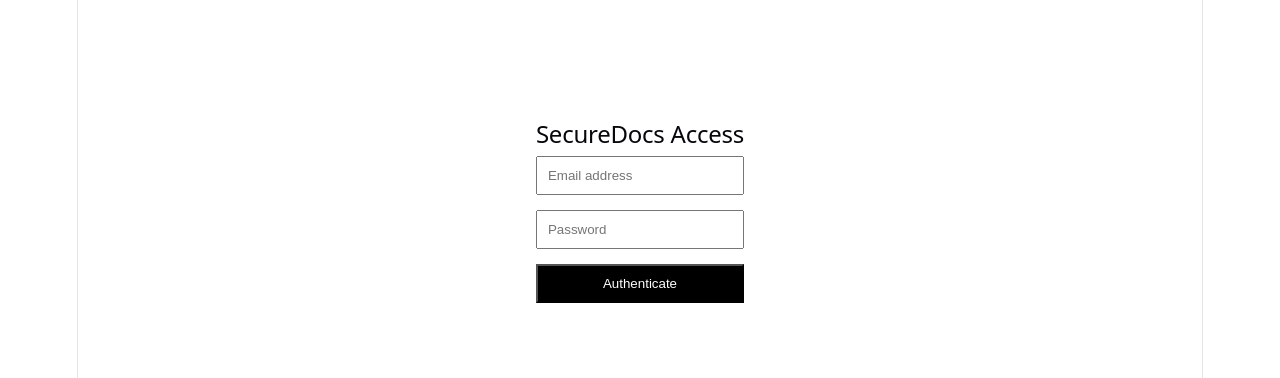
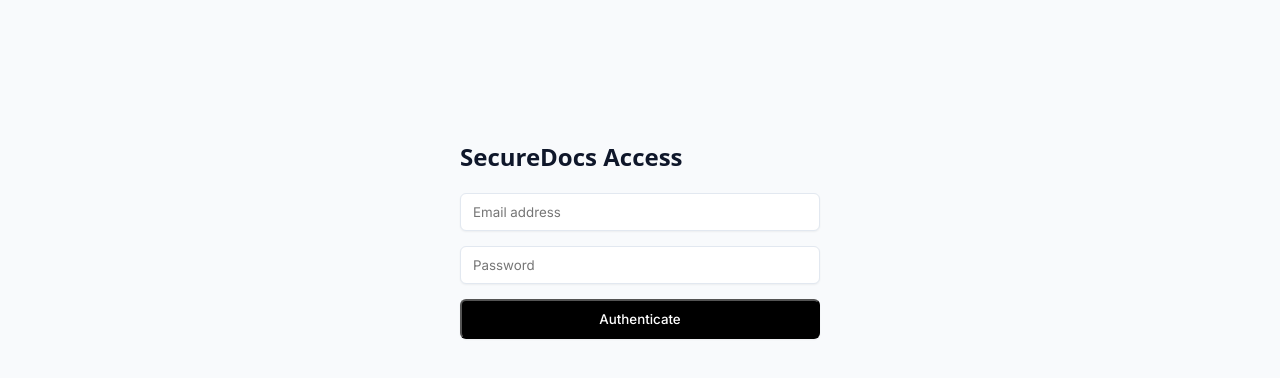
Before and after one commit to BalaChennaReddy-Dev/securedocs, a React (Vite) app in the folder frontend/: page /login in a window 1280 px wide. Shown: the top 378 px of the page. Built offline with nearby package versions, Linux system fonts and the light colour scheme.

Commit message:
UI Polish: Added modern Inter font and structural CSS overrides

```diff
--- a/frontend/src/index.css
+++ b/frontend/src/index.css
@@ -1,111 +1,111 @@
+@import url('https://fonts.googleapis.com/css2?family=Inter:wght@400;500;600;700&display=swap');
+
 :root {
-  --text: #6b6375;
-  --text-h: #08060d;
-  --bg: #fff;
-  --border: #e5e4e7;
-  --code-bg: #f4f3ec;
-  --accent: #aa3bff;
-  --accent-bg: rgba(170, 59, 255, 0.1);
-  --accent-border: rgba(170, 59, 255, 0.5);
-  --social-bg: rgba(244, 243, 236, 0.5);
-  --shadow:
-    rgba(0, 0, 0, 0.1) 0 10px 15px -3px, rgba(0, 0, 0, 0.05) 0 4px 6px -2px;
-
-  --sans: system-ui, 'Segoe UI', Roboto, sans-serif;
-  --heading: system-ui, 'Segoe UI', Roboto, sans-serif;
-  --mono: ui-monospace, Consolas, monospace;
-
-  font: 18px/145% var(--sans);
-  letter-spacing: 0.18px;
-  color-scheme: light dark;
-  color: var(--text);
-  background: var(--bg);
-  font-synthesis: none;
-  text-rendering: optimizeLegibility;
-  -webkit-font-smoothing: antialiased;
-  -moz-osx-font-smoothing: grayscale;
-
-  @media (max-width: 1024px) {
-    font-size: 16px;
-  }
+  --bg-color: #f8fafc;      /* Tailwind slate-50 */
+  --surface: #ffffff;
+  --border: #e2e8f0;        /* Tailwind slate-200 */
+  --text-main: #0f172a;     /* Tailwind slate-900 */
+  --text-muted: #64748b;    /* Tailwind slate-500 */
+  --primary: #0f172a;       /* Dark mode aesthetic */
+  --primary-hover: #334155;
+  --radius: 8px;
+  --shadow-sm: 0 1px 2px 0 rgb(0 0 0 / 0.05);
+  --shadow-md: 0 4px 6px -1px rgb(0 0 0 / 0.1), 0 2px 4px -2px rgb(0 0 0 / 0.1);
 }
 
-@media (prefers-color-scheme: dark) {
-  :root {
-    --text: #9ca3af;
-    --text-h: #f3f4f6;
-    --bg: #16171d;
-    --border: #2e303a;
-    --code-bg: #1f2028;
-    --accent: #c084fc;
-    --accent-bg: rgba(192, 132, 252, 0.15);
-    --accent-border: rgba(192, 132, 252, 0.5);
-    --social-bg: rgba(47, 48, 58, 0.5);
-    --shadow:
-      rgba(0, 0, 0, 0.4) 0 10px 15px -3px, rgba(0, 0, 0, 0.25) 0 4px 6px -2px;
-  }
-
-  #social .button-icon {
-    filter: invert(1) brightness(2);
-  }
+* {
+  box-sizing: border-box;
 }
 
 body {
   margin: 0;
+  font-family: 'Inter', system-ui, -apple-system, sans-serif;
+  background-color: var(--bg-color);
+  color: var(--text-main);
+  -webkit-font-smoothing: antialiased;
 }
 
-#root {
-  width: 1126px;
-  max-width: 100%;
-  margin: 0 auto;
-  text-align: center;
-  border-inline: 1px solid var(--border);
-  min-height: 100svh;
-  display: flex;
-  flex-direction: column;
-  box-sizing: border-box;
+/* Make containers look like modern cards */
+div[style*="max-width: 800px"],
+div[style*="maxWidth: 800px"],
+div[style*="max-width: 1000px"],
+div[style*="maxWidth: 1000px"],
+.login-container {
+  background: var(--surface) !important;
+  border: 1px solid var(--border) !important;
+  border-radius: var(--radius) !important;
+  box-shadow: var(--shadow-md) !important;
+  padding: 30px !important;
+  margin-top: 40px !important;
 }
 
-h1,
-h2 {
-  font-family: var(--heading);
-  font-weight: 500;
-  color: var(--text-h);
+/* Modernize Inputs */
+input, select {
+  font-family: 'Inter', sans-serif;
+  border: 1px solid var(--border) !important;
+  border-radius: 6px !important;
+  padding: 10px 12px !important;
+  transition: all 0.2s ease;
+  box-shadow: var(--shadow-sm);
 }
 
-h1 {
-  font-size: 56px;
-  letter-spacing: -1.68px;
-  margin: 32px 0;
-  @media (max-width: 1024px) {
-    font-size: 36px;
-    margin: 20px 0;
-  }
-}
-h2 {
-  font-size: 24px;
-  line-height: 118%;
-  letter-spacing: -0.24px;
-  margin: 0 0 8px;
-  @media (max-width: 1024px) {
-    font-size: 20px;
-  }
-}
-p {
-  margin: 0;
+input:focus, select:focus {
+  outline: none;
+  border-color: #94a3b8 !important;
+  box-shadow: 0 0 0 3px rgba(148, 163, 184, 0.2) !important;
 }
 
-code,
-.counter {
-  font-family: var(--mono);
-  display: inline-flex;
-  border-radius: 4px;
-  color: var(--text-h);
+/* Modernize Buttons */
+button {
+  font-family: 'Inter', sans-serif;
+  font-weight: 500 !important;
+  border-radius: 6px !important;
+  transition: background-color 0.2s ease, transform 0.1s ease !important;
+  box-shadow: var(--shadow-sm);
 }
 
-code {
-  font-size: 15px;
-  line-height: 135%;
-  padding: 4px 8px;
-  background: var(--code-bg);
+button:hover {
+  transform: translateY(-1px);
 }
+
+button:active {
+  transform: translateY(0);
+}
+
+/* Table Polish for the Audit & Dashboard */
+table {
+  border-collapse: separate !important;
+  border-spacing: 0 !important;
+  border: 1px solid var(--border);
+  border-radius: var(--radius);
+  overflow: hidden;
+  box-shadow: var(--shadow-sm) !important;
+}
+
+th {
+  background-color: #f1f5f9 !important;
+  color: var(--text-muted) !important;
+  font-weight: 600 !important;
+  text-transform: uppercase;
+  font-size: 0.75rem;
+  letter-spacing: 0.05em;
+  border-bottom: 1px solid var(--border) !important;
+}
+
+td {
+  border-bottom: 1px solid var(--border) !important;
+  color: var(--text-main) !important;
+}
+
+tr:last-child td {
+  border-bottom: none !important;
+}
+
+/* Badges */
+span[style*="border-radius: 4px"],
+span[style*="borderRadius: '4px'"] {
+  border-radius: 9999px !important; /* Pill shape */
+  padding: 4px 10px !important;
+  font-weight: 600 !important;
+  letter-spacing: 0.025em;
+}
```
